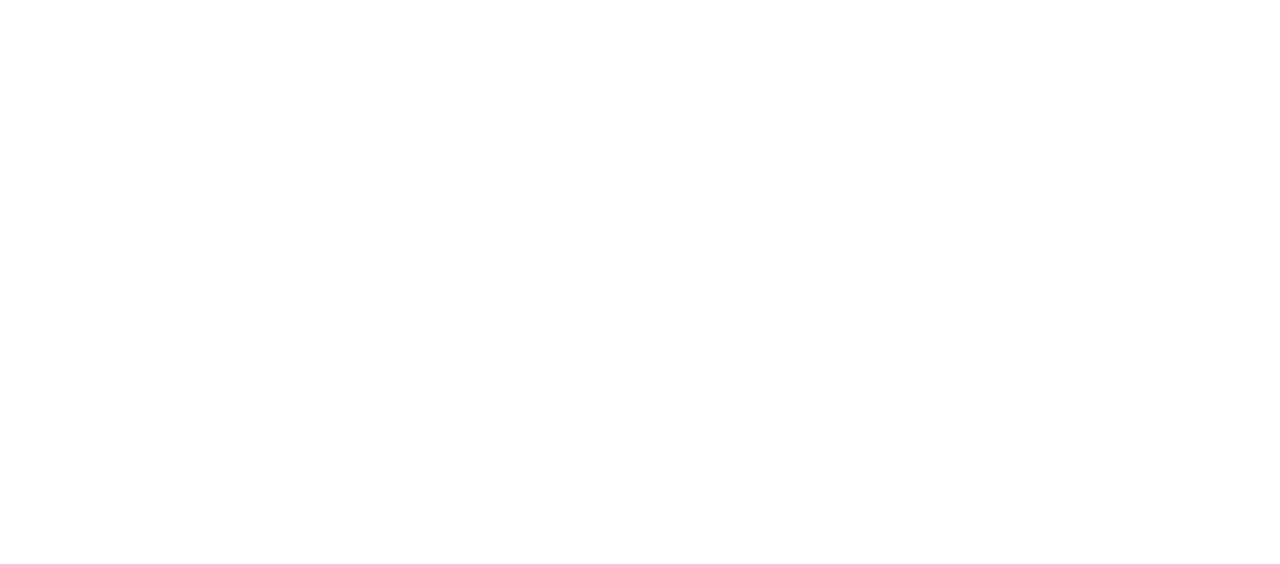
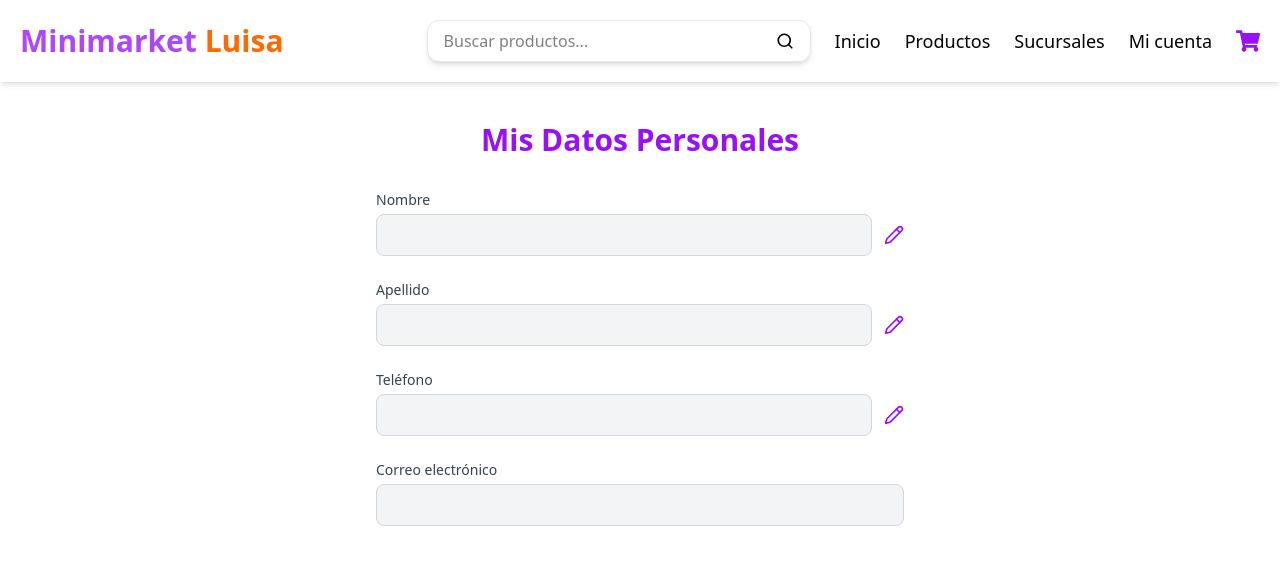
Before and after one commit to SozhaTataje/Front-MiniMarketLuisa, a React (Vite) app: page /mis-datos in a window 1280 px wide. Before the commit this address had no page. Shown: the top 564 px of the page. Built offline with nearby package versions, Linux system fonts and the light colour scheme.

Commit message:
Edicion de usuarios

```diff
--- a/src/App.jsx
+++ b/src/App.jsx
@@ -13,6 +13,7 @@ import MiCuenta from "./pages/MiCuenta";
 import ConfirmarCorreo from "./pages/ConfirmarCorreo";
 import PedidoConfirmacion from "./pages/PedidoConfirmacion";
 import HistorialPedidos from "./pages/HistorialPedidos";
+import MisDatos from "./pages/MisDatos";
 
 import DashboardAdmin from "./pages/admin/DashboardAdmin";
 import ProductosGenerales from "./pages/admin/ProductosGenerales";
@@ -64,6 +65,7 @@ function App() {
             <Route path="/confirmar-correo" element={<ConfirmarCorreo />} />
             <Route path="/pedido/:id" element={<PedidoConfirmacion />} />
             <Route path="/mis-pedidos" element={<HistorialPedidos />} />
+            <Route path="/mis-datos" element={<MisDatos />} />
           </Route>
 
           <Route
--- a/src/components/ModalUsuario.jsx
+++ b/src/components/ModalUsuario.jsx
@@ -136,7 +136,7 @@ const ModalUsuario = ({ setShowUserForm, handleFinalizar }) => {
               </p>
             )}
             <p className="text-xs text-gray-500 mt-1">
-              ⏰ Selecciona mínimo 1 hora desde ahora. Atención: 9:00 - 18:00.
+              Selecciona mínimo 1 hora desde ahora. Atención: 9:00 - 18:00.
             </p>
           </div>
 
--- a/src/components/Navbar.jsx
+++ b/src/components/Navbar.jsx
@@ -57,8 +57,11 @@ const Navbar = () => {
           {menuOpen ? <FaTimes /> : <FaBars />}
         </button>
 
-        <div className={`absolute md:static top-20 left-0 w-full md:w-auto bg-white md:bg-transparent z-50 transition-all duration-300 shadow-md md:shadow-none rounded-b-xl ${menuOpen ? "block" : "hidden"} md:flex md:items-center md:gap-6`}>
-
+        <div
+          className={`absolute md:static top-20 left-0 w-full md:w-auto bg-white md:bg-transparent z-50 transition-all duration-300 shadow-md md:shadow-none rounded-b-xl ${
+            menuOpen ? "block" : "hidden"
+          } md:flex md:items-center md:gap-6`}
+        >
           <form
             onSubmit={handleSearch}
             className="mx-4 my-4 md:my-0 md:mx-0 w-[95%] md:w-96"
@@ -81,24 +84,44 @@ const Navbar = () => {
           </form>
 
           <div className="flex flex-col md:flex-row items-start md:items-center gap-6 px-4 md:px-0 pb-4 md:pb-0 text-lg">
-            <Link to="/" onClick={() => setMenuOpen(false)} className="hover:text-purple-600 font-medium">
+            <Link
+              to="/"
+              onClick={() => setMenuOpen(false)}
+              className="hover:text-purple-600 font-medium"
+            >
               Inicio
             </Link>
-            <Link to="/productos" onClick={() => setMenuOpen(false)} className="hover:text-purple-600 font-medium">
+            <Link
+              to="/productos"
+              onClick={() => setMenuOpen(false)}
+              className="hover:text-purple-600 font-medium"
+            >
               Productos
             </Link>
-            <Link to="/sucursales" onClick={() => setMenuOpen(false)} className="hover:text-purple-600 font-medium">
+            <Link
+              to="/sucursales"
+              onClick={() => setMenuOpen(false)}
+              className="hover:text-purple-600 font-medium"
+            >
               Sucursales
             </Link>
 
             {usuario?.roles?.includes("ROLE_ADMIN") && (
-              <Link to="/admin/dashboard" onClick={() => setMenuOpen(false)} className="text-purple-600 font-bold">
+              <Link
+                to="/admin/dashboard"
+                onClick={() => setMenuOpen(false)}
+                className="text-purple-600 font-bold"
+              >
                 Admin Panel
               </Link>
             )}
 
             {!usuario ? (
-              <Link to="/mi-cuenta" onClick={() => setMenuOpen(false)} className="hover:text-purple-600 font-medium">
+              <Link
+                to="/mi-cuenta"
+                onClick={() => setMenuOpen(false)}
+                className="hover:text-purple-600 font-medium"
+              >
                 Mi cuenta
               </Link>
             ) : (
@@ -113,19 +136,28 @@ const Navbar = () => {
                     {usuario.nombre}
                   </span>
                   <svg
-                    className={`w-4 h-4 ml-1 transition-transform duration-200 ${dropdownOpen ? "rotate-180" : "rotate-0"}`}
+                    className={`w-4 h-4 ml-1 transition-transform duration-200 ${
+                      dropdownOpen ? "rotate-180" : "rotate-0"
+                    }`}
                     fill="none"
                     stroke="currentColor"
                     strokeWidth="2"
                     viewBox="0 0 24 24"
                   >
-                    <path strokeLinecap="round" strokeLinejoin="round" d="M19 9l-7 7-7-7" />
+                    <path
+                      strokeLinecap="round"
+                      strokeLinejoin="round"
+                      d="M19 9l-7 7-7-7"
+                    />
                   </svg>
                 </button>
 
                 {dropdownOpen && (
                   <div className="absolute right-0 mt-2 w-56 bg-white border border-gray-200 rounded-xl shadow-lg z-10 overflow-hidden">
                     <ul className="py-1 text-gray-800">
+                       <li className="px-4 py-2 text-xs text-gray-800 border-t border-gray-200">
+                        {usuario.email}
+                      </li>
                       <li>
                         <Link
                           to="/mis-pedidos"
@@ -138,9 +170,19 @@ const Navbar = () => {
                           Mis pedidos
                         </Link>
                       </li>
-                      <li className="px-4 py-2 text-xs text-gray-800 border-t border-gray-200">
-                        {usuario.email}
+                      <li>
+                        <Link
+                          to="/mis-datos"
+                          onClick={() => {
+                            setDropdownOpen(false);
+                            setMenuOpen(false);
+                          }}
+                          className="block px-4 py-2 hover:bg-purple-100 text-sm font-medium"
+                        >
+                          Mis datos personales
+                        </Link>
                       </li>
+
                       <li className="border-t border-gray-200">
                         <button
                           onClick={handleLogout}
--- /dev/null
+++ b/src/pages/MisDatos.jsx
@@ -0,0 +1,159 @@
+import React, { useEffect, useState } from "react";
+import { useForm } from "react-hook-form";
+import { useAuth } from "../context/AuthContext";
+import api from "../api/axiosInstance";
+import toast from "react-hot-toast";
+import { Pencil, Save, CheckCircle } from "lucide-react";
+
+const MisDatos = () => {
+  const { usuario } = useAuth();
+  const [editando, setEditando] = useState({
+    nombre: false,
+    apellido: false,
+    telefono: false,
+  });
+
+  const {
+    register,
+    handleSubmit,
+    setValue,
+    formState: { errors },
+  } = useForm();
+
+  useEffect(() => {
+    if (usuario) {
+      setValue("nombre", usuario.nombre || "");
+      setValue("apellido", usuario.apellido || "");
+      setValue("telefono", usuario.telefono || "");
+      setValue("email", usuario.email || "");
+    }
+  }, [usuario, setValue]);
+
+  const onSubmit = async (data) => {
+    try {
+      await api.put(`/api/usuario/update/${usuario.idusuario}`, data);
+      toast.success("Datos actualizados correctamente");
+      setEditando({ nombre: false, apellido: false, telefono: false });
+    } catch  {
+      toast.error("Error al actualizar los datos");
+    }
+  };
+
+  const estaEditando = Object.values(editando).some((e) => e);
+
+  return (
+    <div className="max-w-xl mx-auto py-10 px-6">
+      <h1 className="text-3xl font-bold text-purple-600 text-center mb-8">Mis Datos Personales</h1>
+
+      <form onSubmit={handleSubmit(onSubmit)} className="space-y-6">
+
+        {/* Nombre */}
+        <div>
+          <label className="block text-sm font-medium mb-1 text-gray-700">Nombre</label>
+          <div className="flex items-center gap-3">
+            <input
+              type="text"
+              {...register("nombre", { required: true })}
+              disabled={!editando.nombre}
+              className={`w-full px-4 py-2 rounded-lg border transition ${
+                editando.nombre ? "bg-white border-purple-500" : "bg-gray-100 border-gray-300"
+              }`}
+            />
+            <button
+              type="button"
+              onClick={() => setEditando({ ...editando, nombre: !editando.nombre })}
+              className="text-purple-600 hover:text-purple-800"
+              title="Editar nombre"
+            >
+              {editando.nombre ? <CheckCircle size={20} /> : <Pencil size={20} />}
+            </button>
+          </div>
+          {errors.nombre && <p className="text-red-500 text-sm">Este campo es obligatorio</p>}
+        </div>
+
+        {/* Apellido */}
+        <div>
+          <label className="block text-sm font-medium mb-1 text-gray-700">Apellido</label>
+          <div className="flex items-center gap-3">
+            <input
+              type="text"
+              {...register("apellido", { required: true })}
+              disabled={!editando.apellido}
+              className={`w-full px-4 py-2 rounded-lg border transition ${
+                editando.apellido ? "bg-white border-purple-500" : "bg-gray-100 border-gray-300"
+              }`}
+            />
+            <button
+              type="button"
+              onClick={() => setEditando({ ...editando, apellido: !editando.apellido })}
+              className="text-purple-600 hover:text-purple-800"
+              title="Editar apellido"
+            >
+              {editando.apellido ? <CheckCircle size={20} /> : <Pencil size={20} />}
+            </button>
+          </div>
+          {errors.apellido && <p className="text-red-500 text-sm">Este campo es obligatorio</p>}
+        </div>
+
+        {/* Teléfono */}
+        <div>
+          <label className="block text-sm font-medium mb-1 text-gray-700">Teléfono</label>
+          <div className="flex items-center gap-3">
+            <input
+              type="text"
+              {...register("telefono", {
+                required: true,
+                pattern: /^[0-9]{9}$/,
+              })}
+              disabled={!editando.telefono}
+              className={`w-full px-4 py-2 rounded-lg border transition ${
+                editando.telefono ? "bg-white border-purple-500" : "bg-gray-100 border-gray-300"
+              }`}
+            />
+            <button
+              type="button"
+              onClick={() => setEditando({ ...editando, telefono: !editando.telefono })}
+              className="text-purple-600 hover:text-purple-800"
+              title="Editar teléfono"
+            >
+              {editando.telefono ? <CheckCircle size={20} /> : <Pencil size={20} />}
+            </button>
+          </div>
+          {errors.telefono && (
+            <p className="text-red-500 text-sm">
+              {errors.telefono.type === "pattern"
+                ? "Debe tener 9 dígitos."
+                : "Este campo es obligatorio"}
+            </p>
+          )}
+        </div>
+
+        {/* Email (solo lectura) */}
+        <div>
+          <label className="block text-sm font-medium mb-1 text-gray-700">Correo electrónico</label>
+          <input
+            type="email"
+            {...register("email")}
+            disabled
+            className="w-full px-4 py-2 rounded-lg bg-gray-100 border border-gray-300"
+          />
+        </div>
+
+        {/* Botón Guardar */}
+        {estaEditando && (
+          <div className="text-center mt-6">
+            <button
+              type="submit"
+              className="bg-purple-600 hover:bg-purple-700 text-white font-medium px-6 py-2 rounded-lg flex items-center justify-center gap-2 transition"
+            >
+              <Save size={18} />
+              Guardar cambios
+            </button>
+          </div>
+        )}
+      </form>
+    </div>
+  );
+};
+
+export default MisDatos;
```
